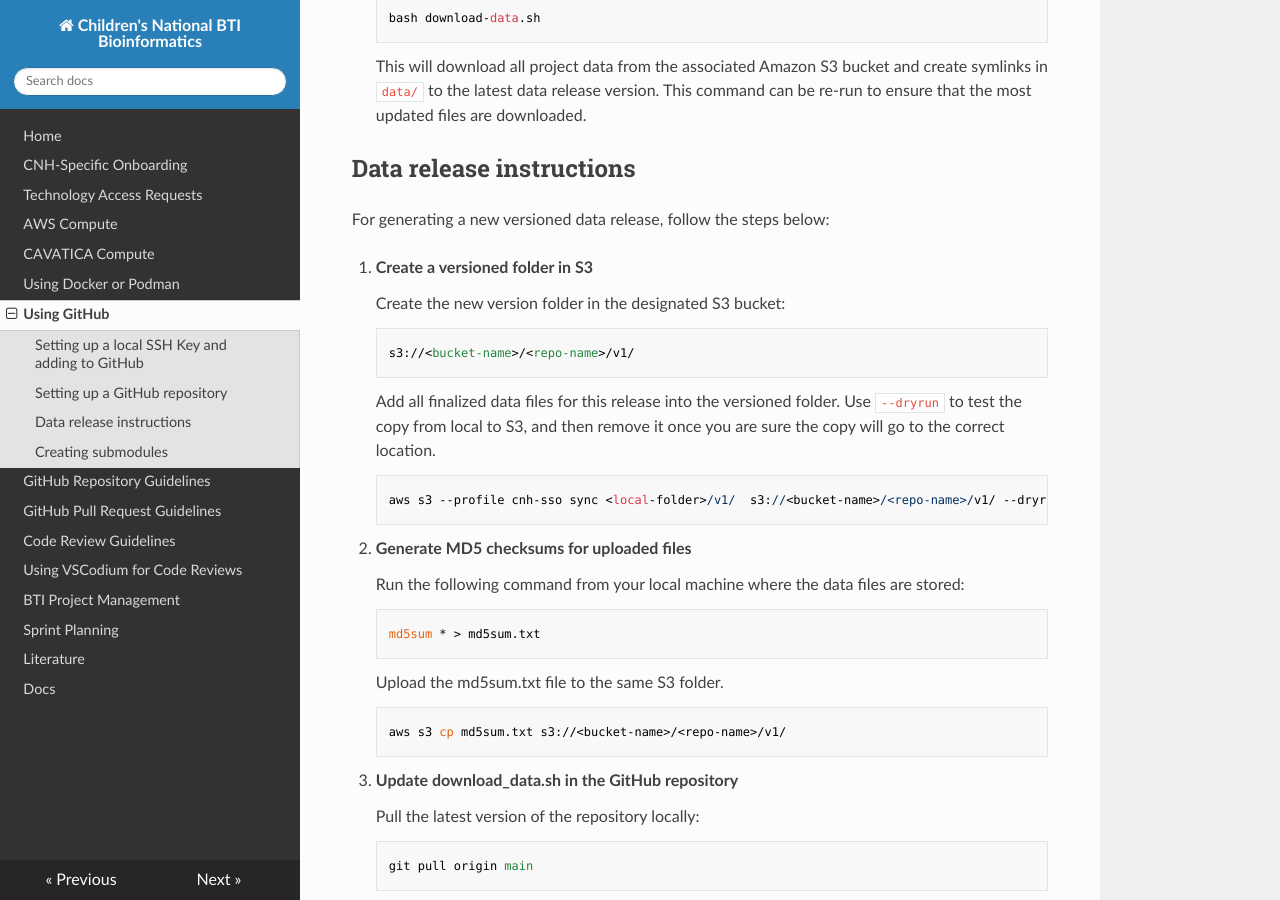
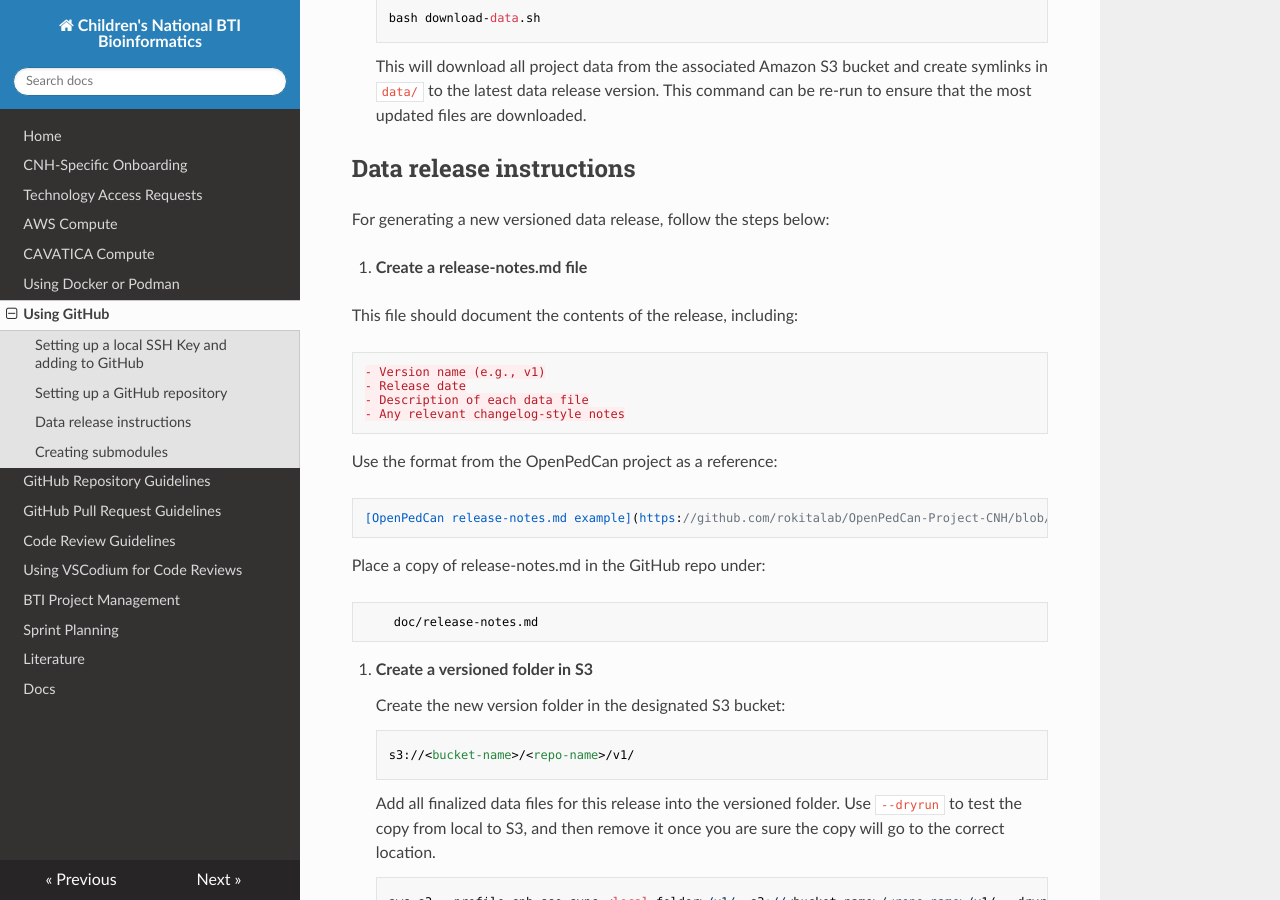
Before and after one commit to childrens-bti/bti-bfx-docs, an MkDocs documentation site: the page built from docs/github-general.md, in a window 1280 px wide and 900 px high, scrolled down 1598 px. Built offline with MkDocs 1.6.1, drawn with Linux system fonts in a browser that asks for light colours; nearby versions of some CDN libraries.

Commit message:
add release-notes.md

```diff
--- a/docs/github-general.md
+++ b/docs/github-general.md
@@ -66,7 +66,24 @@ Add this new SSH key to your profile in GitHub by following [these instructions]
 
 For generating a new versioned data release, follow the steps below:
 
-1. **Create a versioned folder in S3**
+1. **Create a release-notes.md file**
+
+This file should document the contents of the release, including:
+
+    - Version name (e.g., v1)
+    - Release date
+    - Description of each data file
+    - Any relevant changelog-style notes
+
+Use the format from the OpenPedCan project as a reference:
+
+    [OpenPedCan release-notes.md example](https://github.com/rokitalab/OpenPedCan-Project-CNH/blob/dev/doc/release-notes.md)
+
+Place a copy of release-notes.md in the GitHub repo under:
+
+        doc/release-notes.md
+
+2. **Create a versioned folder in S3**
 
     Create the new version folder in the designated S3 bucket:
 
```
Also changed, not shown: other parts of docs/github-general.md (+1 -1 lines).
